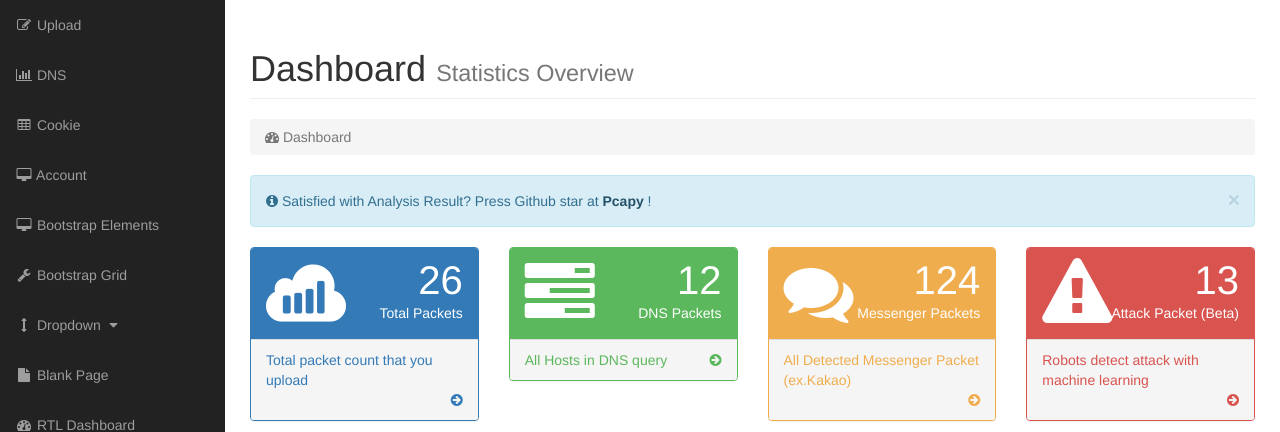
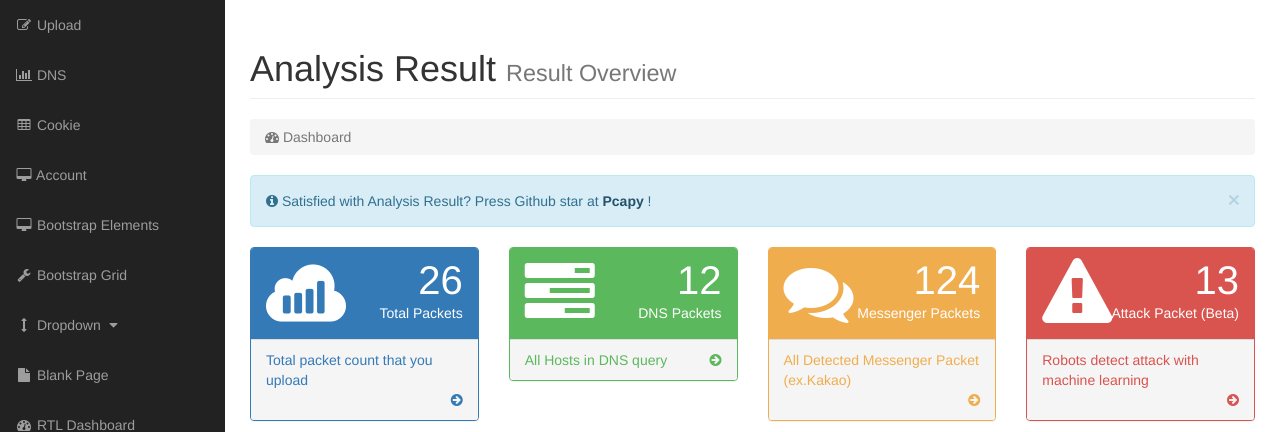
Before and after one commit to WeareJoker/Pcapy, a Flask app: template app/templates/main/index.html in a window 1280 px wide. Shown: the part 51-483 px from the top of the page. Run offline with Flask 2, Linux system fonts and the light colour scheme; the template is opened without the code that fills it, so the values that code supplies are empty; grey boxes labelled with a size stand in for pictures from a placeholder-image service; some libraries are stand-ins or nearby versions.

Commit message:
Edit title at index.html

```diff
--- a/app/templates/main/index.html
+++ b/app/templates/main/index.html
@@ -10,7 +10,7 @@
                 <div class="row">
                     <div class="col-lg-12">
                         <h1 class="page-header">
-                            Dashboard <small>Statistics Overview</small>
+                            Analysis Result <small>Result Overview</small>
                         </h1>
                         <ol class="breadcrumb">
                             <li class="active">
```
